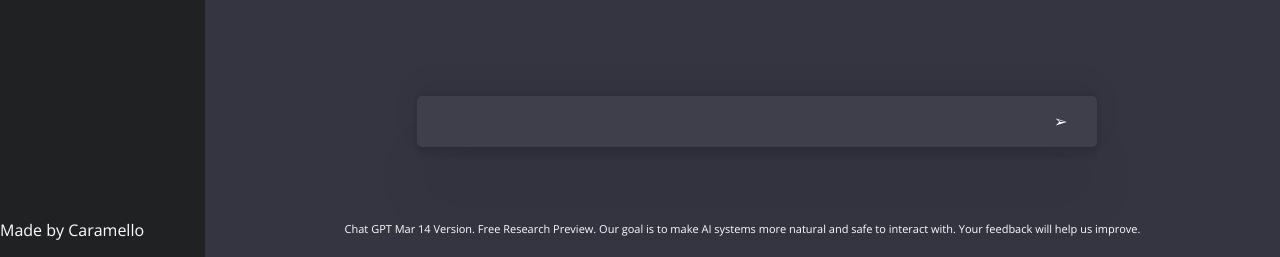
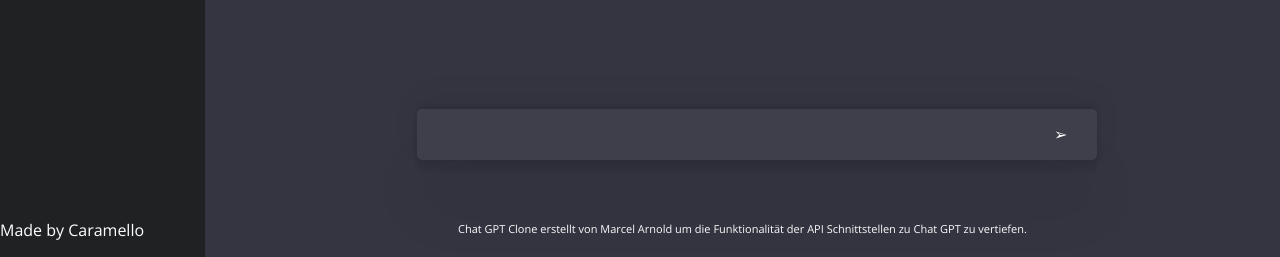
Before and after one commit to caramellocode/chatgpt3, a plain HTML site: page index.html in a window 1280 px wide. Shown: the part 543-800 px from the top of the page. Drawn offline with nearby package versions, Linux system fonts and the light colour scheme.

Commit message:
Add files via upload

```diff
--- a/index.html
+++ b/index.html
@@ -16,6 +16,7 @@
 </section>
 <section class="main">
     <h1>CaramelloGPT</h1>
+       <img class="logo" src="cara.png" alt="">
     <p id="output"></p>
     <div class="bottom-section">
         <div class="input-container">
@@ -23,9 +24,7 @@
             <div id="submit">➢</div>
         </div>
     </div>
-    <p class="info">Chat GPT Mar 14 Version. Free Research Preview.
-        Our goal is to make AI systems more natural and safe to interact with.
-        Your feedback will help us improve.
+    <p class="info">Chat GPT Clone erstellt von Marcel Arnold um die Funktionalität der API Schnittstellen zu Chat GPT zu vertiefen.
     </p>
 
 </section>
```
